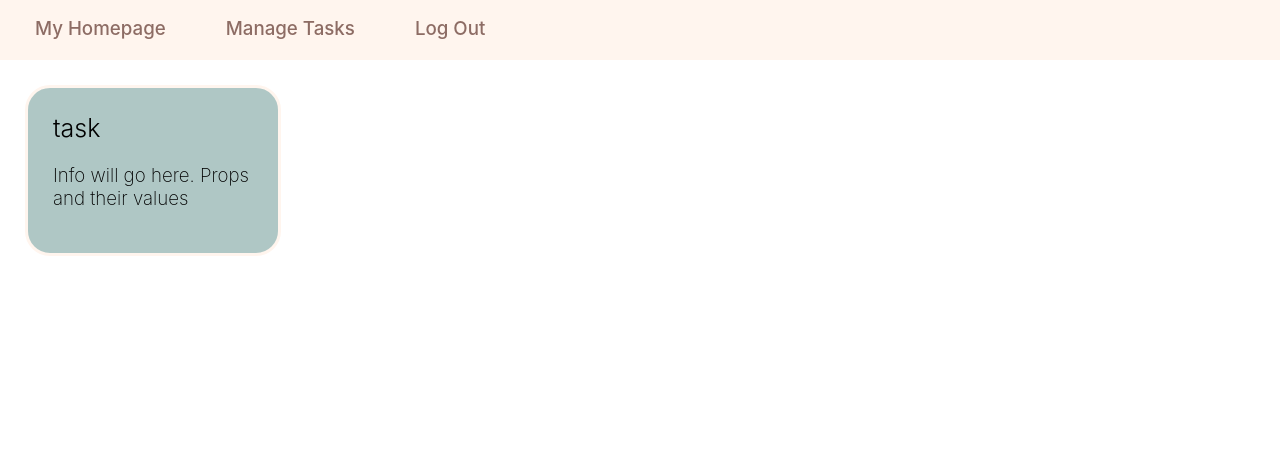
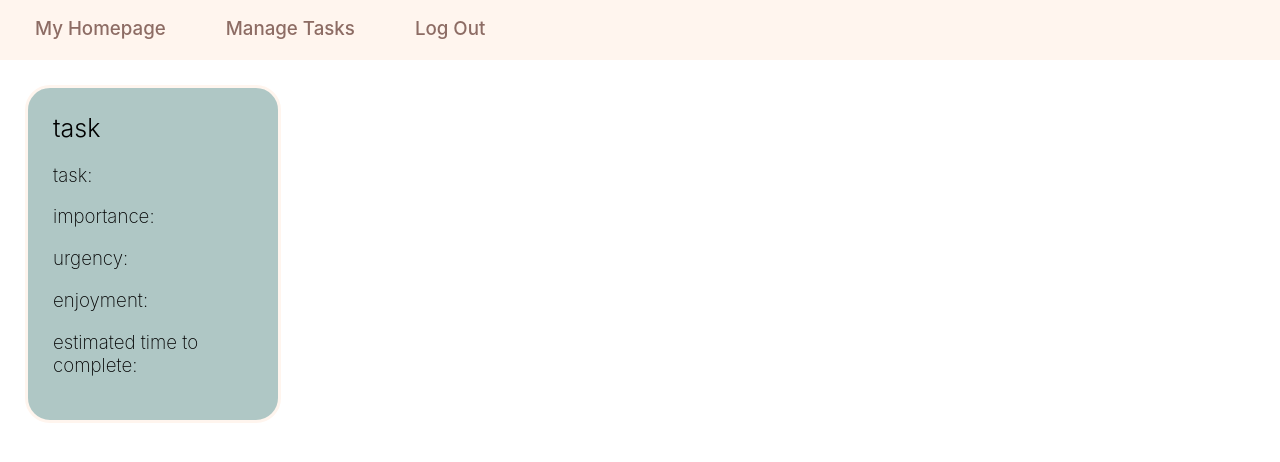
Before and after one commit to gooliajulia/design-my-week, a React (Create React App) app: page /manage-tasks/1 in a window 1280 px wide. Shown: the top 462 px of the page. Built offline with nearby package versions, Linux system fonts and the light colour scheme; no server answers; a web font is replaced by a local one.

Commit message:
display task cards

```diff
--- a/src/App.css
+++ b/src/App.css
@@ -284,6 +284,15 @@ div#my-tasks {
   flex-direction: column;
 }
 
+div#task-display {
+  margin-right:25px;
+}
+
+div#my-tasks {
+  width: 87vw;
+  margin-right: 25px;
+}
+
 h1.my-tasks {
   /* margin-left: 20px; */
   font-size: 22px;
--- a/src/components/displays/DisplayCard.js
+++ b/src/components/displays/DisplayCard.js
@@ -1,15 +1,19 @@
 
 
-const DisplayCard = ({type}) => {
-    const task = ['task', 'importance', 'urgency', 'enjoyment', 'estimated time to complete']
-    const recipe = ['name', 'ingredients', 'directions']
+const DisplayCard = ({type, taskName, taskImportance, taskUrgency, taskTimeEst, taskEnjoyment}) => {
+    const ifTask = ['task', 'importance', 'urgency', 'enjoyment', 'estimated time to complete']
+    const ifRecipe = ['name', 'ingredients', 'directions']
 
     // Alternatively, we could try and use Class here.
 
     return (
         <div className='display-card'>
             <h2>{type}</h2>
-            <h3>Info will go here. Props and their values</h3>
+            <h3>{ifTask[0]}: {taskName}</h3>
+            <h3>{ifTask[1]}: {taskImportance}</h3>
+            <h3>{ifTask[2]}: {taskUrgency}</h3>
+            <h3>{ifTask[3]}: {taskEnjoyment}</h3>
+            <h3>{ifTask[4]}: {taskTimeEst}</h3>
         </div>
     )
 }
--- a/src/components/displays/DisplayTaskList.js
+++ b/src/components/displays/DisplayTaskList.js
@@ -1,4 +1,5 @@
 import useState from 'react';
+import DisplayCard from './DisplayCard.js';
 
 const DisplayTaskList = ({taskArrayAll, currentUsername}) => {
 
@@ -6,7 +7,16 @@ const DisplayTaskList = ({taskArrayAll, currentUsername}) => {
         <div>
             {taskArrayAll.map((task) => {
                 return task.fields.Name === currentUsername ?
-                <h4>- {task.fields.task}</h4>
+                <div>
+                    <DisplayCard
+                    type={'task'}
+                    taskName={task.fields.task}
+                    taskImportance={task.fields.importance}
+                    taskUrgency={task.fields.importance}
+                    taskEnjoyment={task.fields.enjoyment}
+                    taskTimeEst={task.fields.minutes}
+                    />
+                </div>
                 :
                 null
 
--- a/src/components/pages/Homepage.js
+++ b/src/components/pages/Homepage.js
@@ -83,7 +83,28 @@ const HomePage = ({USER_API_URL, TASK_API_URL, toggleTasksFetch, setToggleTasksF
             <div id='greeting-tasks'>
                 <GreetingHeader
                     name={usersName}/>
-                <MyTasks
+                {/* <MyTasks
+                    addNewTask={addNewTask}
+                    task={task}
+                    setTask={setTask}
+                    taskImp={taskImp}
+                    setTaskImp={setTaskImp}
+                    taskUrg={taskUrg}
+                    setTaskUrg={setTaskUrg}
+                    taskEnj={taskEnj}
+                    setTaskEnj={setTaskEnj}
+                    taskEstTime={taskEstTime}
+                    setTaskEstTime={setTaskEstTime}
+                    tasksToggleFetch={toggleTasksFetch}
+                    setTasksToggleFetch={setToggleTasksFetch}
+                    TASK_API_URL={TASK_API_URL}
+                    currentUsername={currentUsername}
+                    userTaskArray={userTaskArray}
+                    toggleTasksFetch={toggleTasksFetch}
+                    setToggleTasksFetch={setToggleTasksFetch}/> */}
+            </div>
+            <div id='task-display'>
+            <MyTasks
                     addNewTask={addNewTask}
                     task={task}
                     setTask={setTask}
--- a/src/components/sections/MyTasks.js
+++ b/src/components/sections/MyTasks.js
@@ -2,6 +2,7 @@ import AddTaskForm from '../forms/AddTaskForm.js';
 import {useState} from 'react';
 import DisplayTaskList from '../displays/DisplayTaskList.js';
 import axios from 'axios';
+import DisplayCard from '../displays/DisplayCard.js';
 
 
 const MyTasks = ({addNewTask, task, setTask, taskImp, setTaskImp, taskUrg, setTaskUrg, taskEnj, setTaskEnj, taskEstTime, setTaskEstTime, TASK_API_URL, currentUsername, userTaskArray, toggleTasksFetch, setToggleTasksFetch}) => {
@@ -56,6 +57,7 @@ const MyTasks = ({addNewTask, task, setTask, taskImp, setTaskImp, taskUrg, setTa
                 <button id='manage-tasks' onClick={manageTasks}>Manage Tasks</button>
             </div>
             { manageTasksToggle ?
+                <div>
                     <DisplayTaskList
                         key={userTaskArray.id}
                         taskArrayAll={userTaskArray}
@@ -63,6 +65,9 @@ const MyTasks = ({addNewTask, task, setTask, taskImp, setTaskImp, taskUrg, setTa
                         setToggleTasksFetch={setToggleTasksFetch}
                         currentUsername={currentUsername}
                     />
+                    <DisplayCard
+                    type='task'/>
+                </div>
             :
             null}
 
```
Also changed, not shown: src/components/pages/AllMyThings.js (added), src/components/pages/ManageTasks.js (added). Lines whose indentation alone changed are shown as unchanged.
